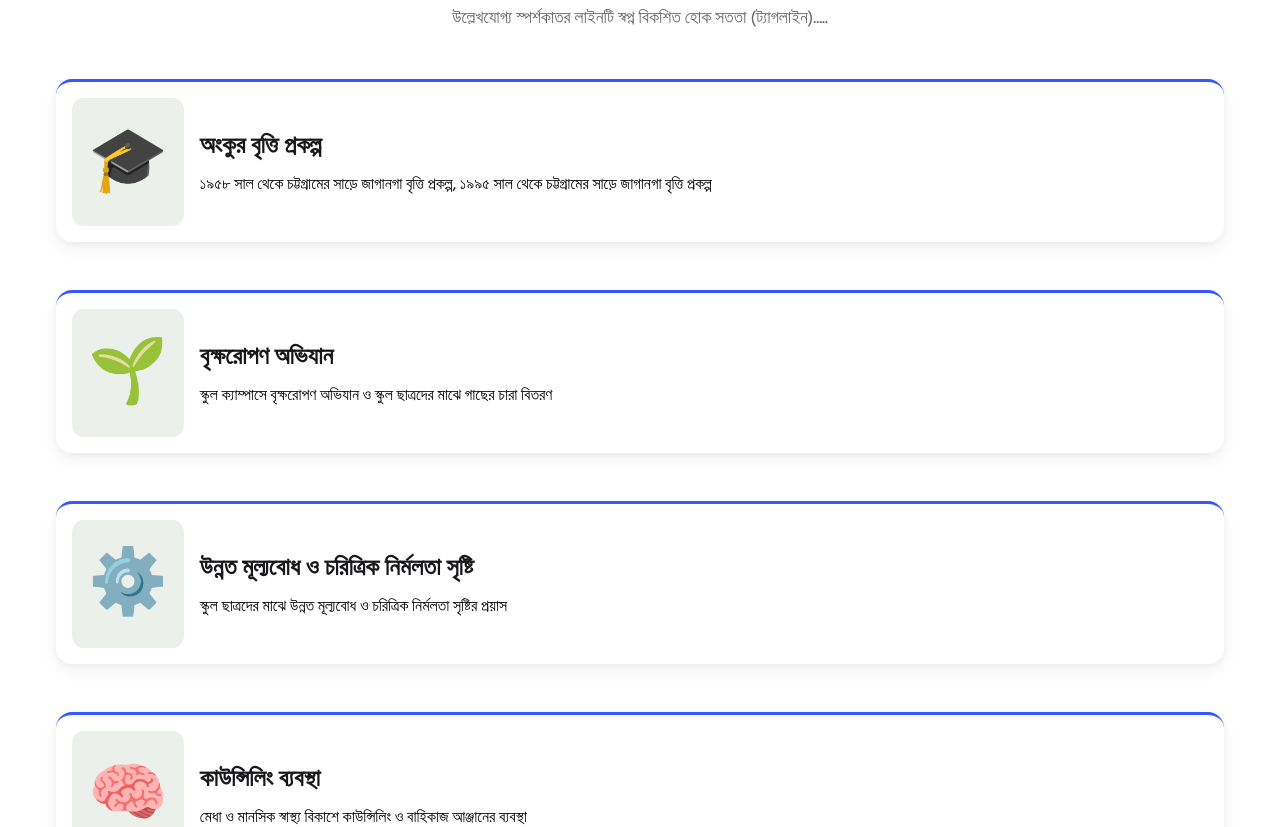
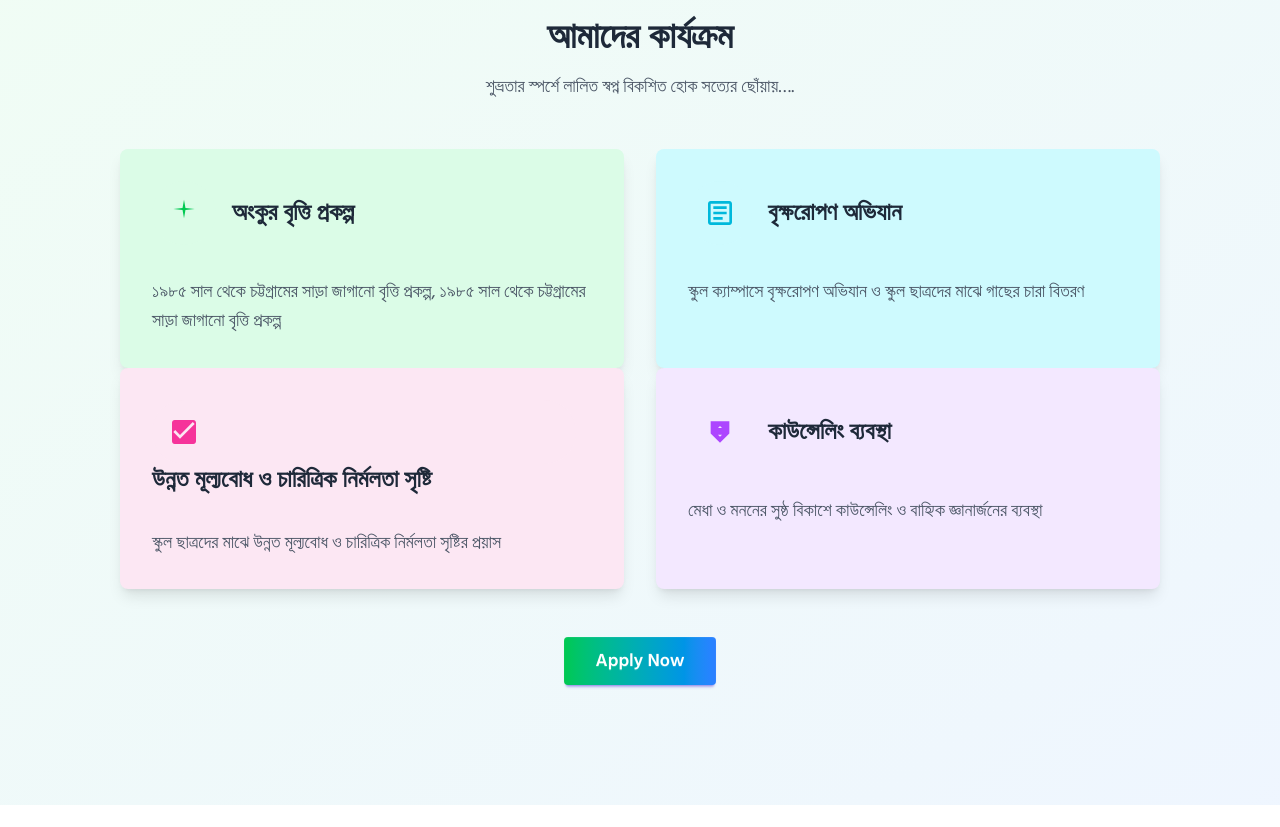
Before and after one commit to atmabdullaham/aunkur-project, a React (Vite) app: page /activities in a window 1280 px wide. Shown: the part 720-1547 px from the top of the page. Built offline with nearby package versions, Linux system fonts and the light colour scheme; no server answers; a web font is replaced by a local one.

Commit message:
New Section Added

```diff
--- a/src/components/Activities/OurActivities.jsx
+++ b/src/components/Activities/OurActivities.jsx
@@ -1,56 +1,125 @@
 import React from "react";
-import "./style.css";
+
 const OurActivities = () => {
-  const data = [
-    {
-      title: "অংকুর বৃত্তি প্রকল্প",
-      description:
-        "১৯৫৮ সাল থেকে চট্টগ্রামের সাড়ে জাগানগা বৃত্তি প্রকল্প, ১৯৯৫ সাল থেকে চট্টগ্রামের সাড়ে জাগানগা বৃত্তি প্রকল্প",
-      bgColor: "bg-blue-100",
-      icon: "🎓",
-    },
-    {
-      title: "বৃক্ষরোপণ অভিযান",
-      description:
-        "স্কুল ক্যাম্পাসে বৃক্ষরোপণ অভিযান ও স্কুল ছাত্রদের মাঝে গাছের চারা বিতরণ",
-      bgColor: "bg-purple-100",
-      icon: "🌱",
-    },
-    {
-      title: "উন্নত মূল্যবোধ ও চরিত্রিক নির্মলতা সৃষ্টি",
-      description:
-        "স্কুল ছাত্রদের মাঝে উন্নত মূল্যবোধ ও চরিত্রিক নির্মলতা সৃষ্টির প্রয়াস",
-      bgColor: "bg-green-100",
-      icon: "⚙️",
-    },
-    {
-      title: "কাউন্সিলিং ব্যবস্থা",
-      description:
-        "মেধা ও মানসিক স্বাস্থ্য বিকাশে কাউন্সিলিং ও বাহিকাজ আঞ্জানের ব্যবস্থা",
-      bgColor: "bg-pink-100",
-      icon: "🧠",
-    },
-  ];
+  return (
+    <div className="bg-gradient-to-br from-green-50 to-blue-50  py-8 md:py-24 lg:py-30 md:px-4">
+      <div className="w-10/12 mx-auto">
+        {/* Header */}
+        <div className="text-center mb-12">
+          <h2 className="text-4xl font-bold text-gray-800 mb-4">
+            আমাদের কার্যক্রম
+          </h2>
+          <p className="text-gray-600 text-lg max-w-3xl mx-auto">
+            শুভ্রতার স্পর্শে লালিত স্বপ্ন বিকশিত হোক সত্যের ছোঁয়ায়….
+          </p>
+        </div>
 
-  return (
-    <div className="programs-container">
-      <h2 className="title">আমাদের কার্যক্রম</h2>
-      <p className="subtitle">
-        উল্লেখযোগ্য স্পর্শকাতর লাইনটি স্বপ্ন বিকশিত হোক সততা (ট্যাগলাইন).....
-      </p>
-      <ul className="cards">
-        {data.map((item, index) => (
-          <li key={index} className="card" style={{ "--index": index + 1 }}>
-            <div className="card__content">
-              <div className="icon">{item.icon}</div>
-              <div>
-                <h3 className="card-title">{item.title}</h3>
-                <p className="card-description">{item.description}</p>
+        {/* Features Grid */}
+        <div className="grid grid-cols-1 md:grid-cols-2 gap-x-8">
+          {/* Recognition of Talent */}
+          <div className="card bg-green-100 shadow-lg hover:shadow-xl transition-shadow duration-300 ">
+            <div className="card-body p-8">
+              <div className="flex flex-col md:flex-row items-center mb-6">
+                <div className="bg-green-100 p-4 rounded-full mr-4">
+                  <svg
+                    className="w-8 h-8 text-green-500"
+                    fill="currentColor"
+                    viewBox="0 0 24 24"
+                  >
+                    <path d="M12 2L13.09 8.26L20 9L13.09 9.74L12 16L10.91 9.74L4 9L10.91 8.26L12 2Z" />
+                  </svg>
+                </div>
+                <h3 className="text-2xl font-bold text-gray-800">
+                  অংকুর বৃত্তি প্রকল্প
+                </h3>
               </div>
+              <p className="text-gray-600 text-lg leading-relaxed">
+                ১৯৮৫ সাল থেকে চট্টগ্রামের সাড়া জাগানো বৃত্তি প্রকল্প, ১৯৮৫ সাল
+                থেকে চট্টগ্রামের সাড়া জাগানো বৃত্তি প্রকল্প
+              </p>
             </div>
-          </li>
-        ))}
-      </ul>
+          </div>
+
+          {/* Access to Opportunities */}
+          <div className="card bg-cyan-100 shadow-lg hover:shadow-xl transition-shadow duration-300">
+            <div className="card-body p-8">
+              <div className="flex  flex-col md:flex-row items-center mb-6">
+                <div className="bg-cyan-100 p-4 rounded-full mr-4">
+                  <svg
+                    className="w-8 h-8 text-cyan-500"
+                    fill="currentColor"
+                    viewBox="0 0 24 24"
+                  >
+                    <path d="M19 3H5C3.9 3 3 3.9 3 5V19C3 20.1 3.9 21 5 21H19C20.1 21 21 20.1 21 19V5C21 3.9 20.1 3 19 3ZM19 19H5V5H19V19ZM17 9H7V7H17V9ZM17 13H7V11H17V13ZM14 17H7V15H14V17Z" />
+                  </svg>
+                </div>
+                <h3 className="text-2xl font-bold text-gray-800">
+                  বৃক্ষরোপণ অভিযান
+                </h3>
+              </div>
+              <p className="text-gray-600 text-lg leading-relaxed">
+                স্কুল ক্যাম্পাসে বৃক্ষরোপণ অভিযান ও স্কুল ছাত্রদের মাঝে গাছের
+                চারা বিতরণ
+              </p>
+            </div>
+          </div>
+
+          {/* Challenge-Taking Student */}
+          <div className="card bg-pink-100 shadow-lg hover:shadow-xl transition-shadow duration-300">
+            <div className="card-body p-8">
+              <div className="flex flex-col md:flex-rowitems-center mb-6">
+                <div className="bg-pink-100 p-4 rounded-full mr-4">
+                  <svg
+                    className="w-8 h-8 text-pink-500"
+                    fill="currentColor"
+                    viewBox="0 0 24 24"
+                  >
+                    <path d="M19 3H5C3.9 3 3 3.9 3 5V19C3 20.1 3.9 21 5 21H19C20.1 21 21 20.1 21 19V5C21 3.9 20.1 3 19 3ZM9 17L4 12L5.41 10.59L9 14.17L18.59 4.58L20 6L9 17Z" />
+                  </svg>
+                </div>
+                <h3 className="text-2xl font-bold text-gray-800">
+                  উন্নত মূল্যবোধ ও চারিত্রিক নির্মলতা সৃষ্টি
+                </h3>
+              </div>
+              <p className="text-gray-600 text-lg leading-relaxed">
+                স্কুল ছাত্রদের মাঝে উন্নত মূল্যবোধ ও চারিত্রিক নির্মলতা সৃষ্টির
+                প্রয়াস
+              </p>
+            </div>
+          </div>
+
+          {/* Support for Future Leaders */}
+          <div className="card bg-purple-100 shadow-lg hover:shadow-xl transition-shadow duration-300">
+            <div className="card-body p-8">
+              <div className="flex flex-col md:flex-row items-center mb-6">
+                <div className="bg-purple-100 p-4 rounded-full mr-4">
+                  <svg
+                    className="w-8 h-8 text-purple-500"
+                    fill="currentColor"
+                    viewBox="0 0 24 24"
+                  >
+                    <path d="M5 13.18V4H19V13.18C19 13.18 19 13.18 19 13.18L12 20L5 13.18ZM12 7.5L10.5 9H13.5L12 7.5ZM12 15.5L13.5 14H10.5L12 15.5Z" />
+                  </svg>
+                </div>
+                <h3 className="text-2xl font-bold text-gray-800">
+                  কাউন্সেলিং ব্যবস্থা
+                </h3>
+              </div>
+              <p className="text-gray-600 text-lg leading-relaxed">
+                মেধা ও মননের সুষ্ঠ বিকাশে কাউন্সেলিং ও বাহ্যিক জ্ঞানার্জনের
+                ব্যবস্থা
+              </p>
+            </div>
+          </div>
+        </div>
+
+        {/* Call to Action */}
+        <div className="text-center mt-12">
+          <button className="btn btn-primary btn-lg px-8 py-3 text-white bg-gradient-to-r from-green-500 to-blue-500 border-none hover:from-green-600 hover:to-blue-600 transition-all duration-300 transform hover:scale-105">
+            Apply Now
+          </button>
+        </div>
+      </div>
     </div>
   );
 };
```
